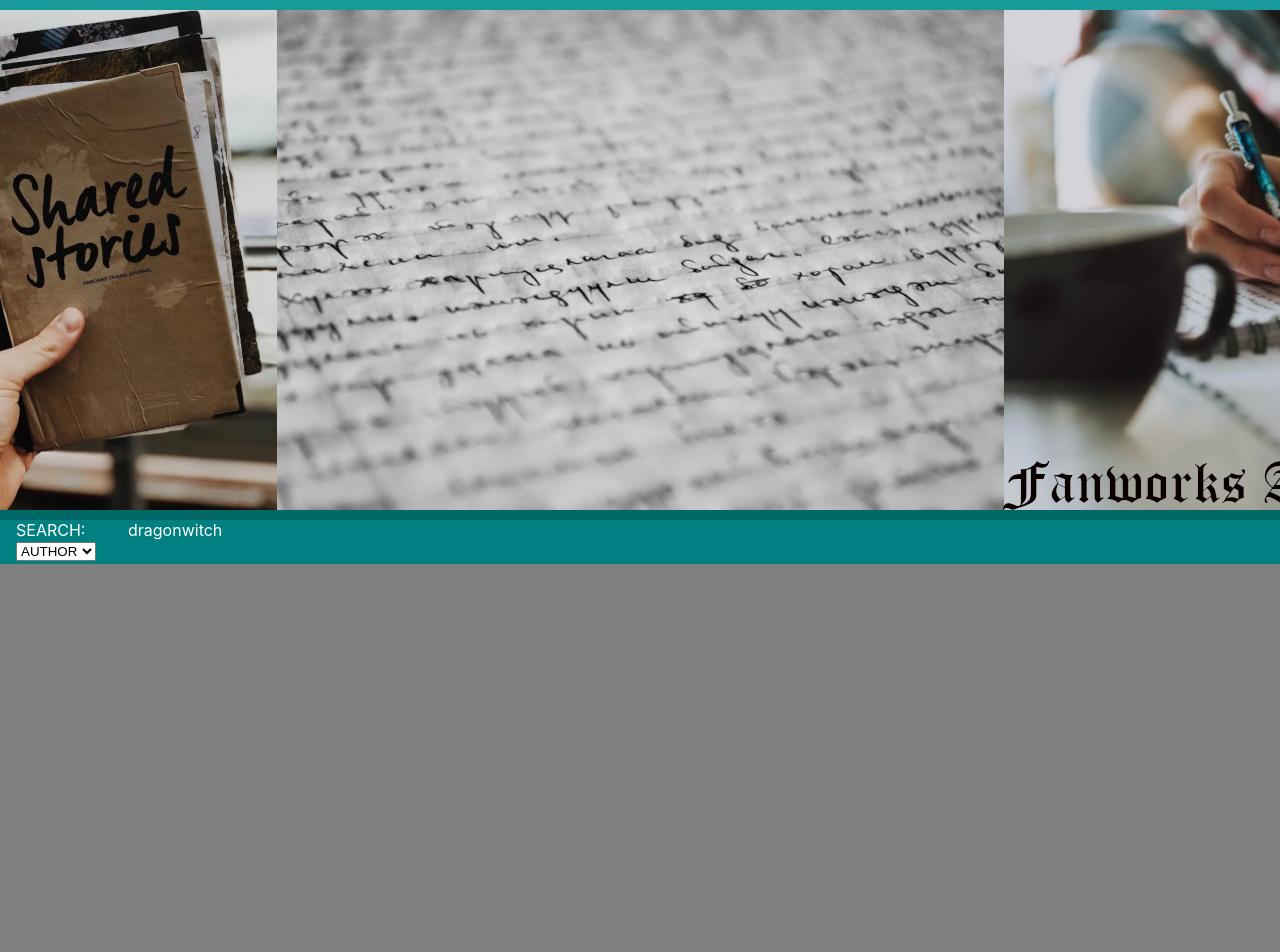
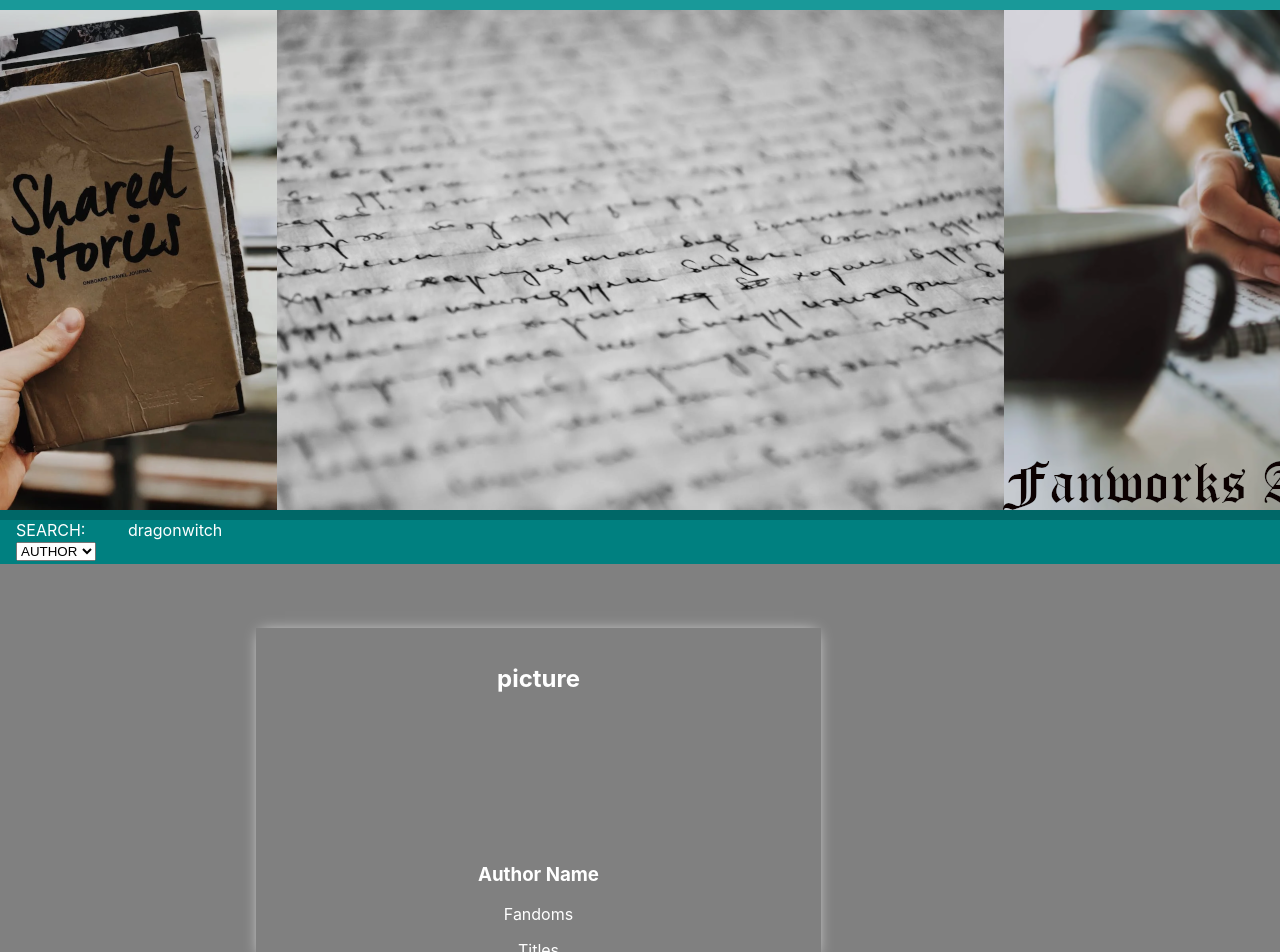
Before and after one commit to kap83/react-fanfic-archive, a React (Create React App) app: page / in a window 1280 px wide. Shown: the top 952 px of the page. Before the commit the page ends 800 px from the top, so only its background shows below. Built offline with nearby package versions, Linux system fonts and the light colour scheme; data requests are answered from the project's data file.

Commit message:
commit message

```diff
--- a/db.json
+++ b/db.json
@@ -11,7 +11,7 @@
         {
             "id": 2,
             "username": "dragonwitch",
-            "icon": "🙏",
+            "icon": "https://images.pexels.com/photos/15382551/pexels-photo-15382551.jpeg",
             "fandom": ["Avengers", "The Lord of the Rings"],
             "titles": ["Lost Worlds", "take my name", "Thursday", "Everything", "Drift"],
             "favorite": "no"
--- a/src/Components/App.js
+++ b/src/Components/App.js
@@ -2,6 +2,7 @@
 import React, {useState, useEffect} from 'react'
 import Header from './Header'
 import NavBar from './NavBar'
+import Card from './Card'
 
 //when website loads user's profile pops up with their icon and fics listed.
   //when app component renders, make a GET request to db.json
@@ -24,6 +25,7 @@ export default function App() {
     <div>
       <Header />
       {userData && <NavBar userData={userData} />}
+      {userData && <Card userData={userData} />}
 
     </div>
   )
--- /dev/null
+++ b/src/Components/Card.css
@@ -0,0 +1,22 @@
+.card-container {
+    color: white;
+    margin: 5% 20% 75%;
+    width: 533px;
+    height: 300px;
+    text-align: center;
+    padding: 1rem;
+    overflow: hidden;
+    box-shadow: 0px 0px 15px -5px;
+    transition: 0.5s
+}
+
+.card-container:hover{
+    transform: scale(1.1);
+    box-shadow: 0px 0px 15px -5px;
+}
+
+.image-container{
+    overflow: hidden;
+    height: 200px;
+
+}
--- /dev/null
+++ b/src/Components/Card.js
@@ -0,0 +1,35 @@
+import React from 'react'
+import './Card.css'
+
+//card displays go here
+
+
+export default function Card({userData}) {
+    // console.log(userData)
+
+    userData.map((user) => {
+        return(
+            console.log(user.username)
+            // username={user.username},
+            // icon={user.icon},
+            // fandom = {user.fandom},
+            // titles = {user.titles}
+        )
+    })
+
+  return (
+    <div className='card-container'>
+        <div className='image-container'>
+            {/* <img src={} alt = "icon"></img> */}
+            <h2>picture</h2>
+        </div>
+        <div className='card-author'>
+            <h3>Author Name</h3>
+        </div>
+        <div className='card-body'>
+            <p>Fandoms</p>
+            <p>Titles</p>
+        </div>
+    </div>
+  )
+}
```
Also changed, not shown: src/Components/Content.js (deleted, +0 -11 lines), src/Components/Home.js (added, +13 -0 lines).
